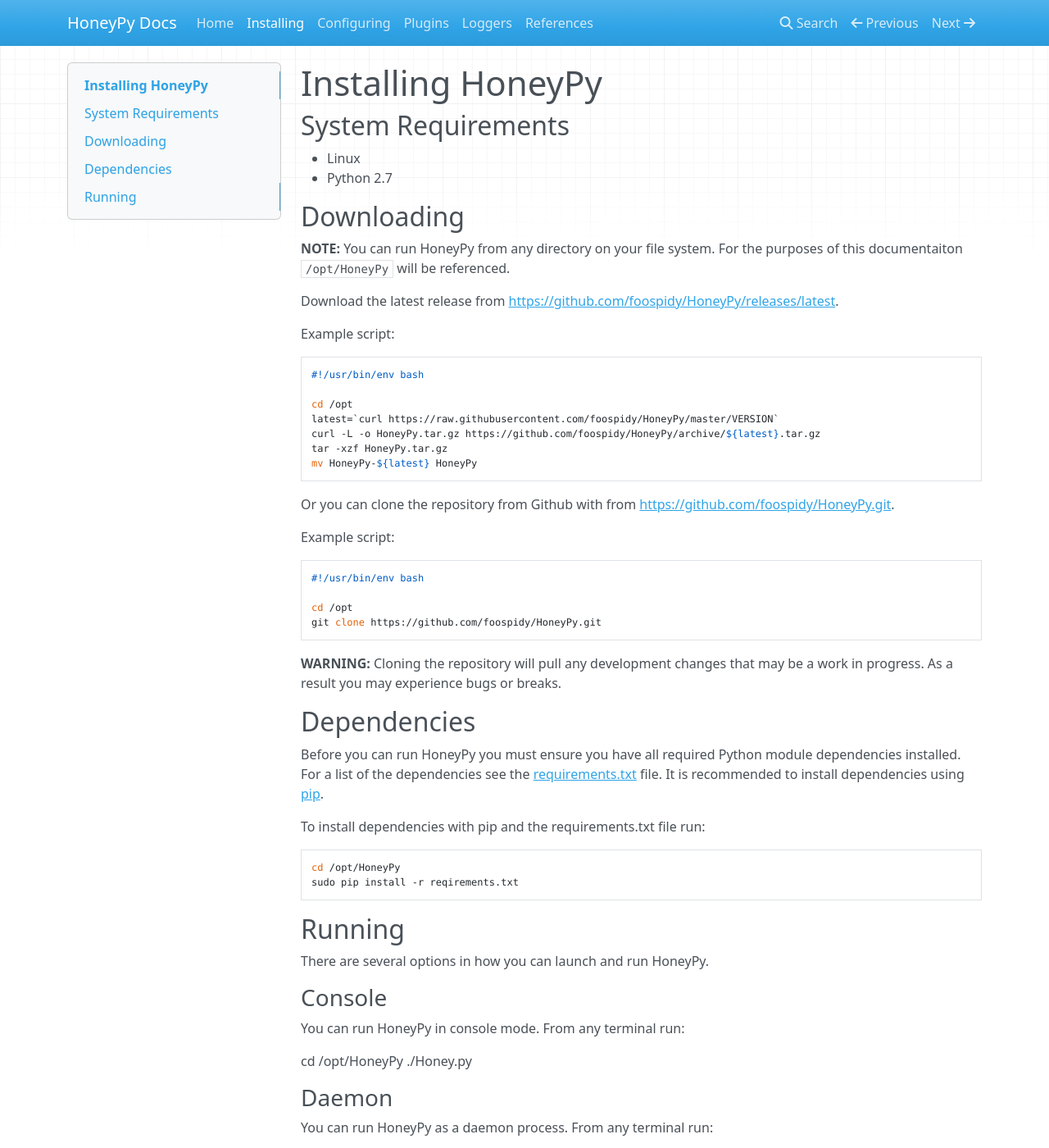
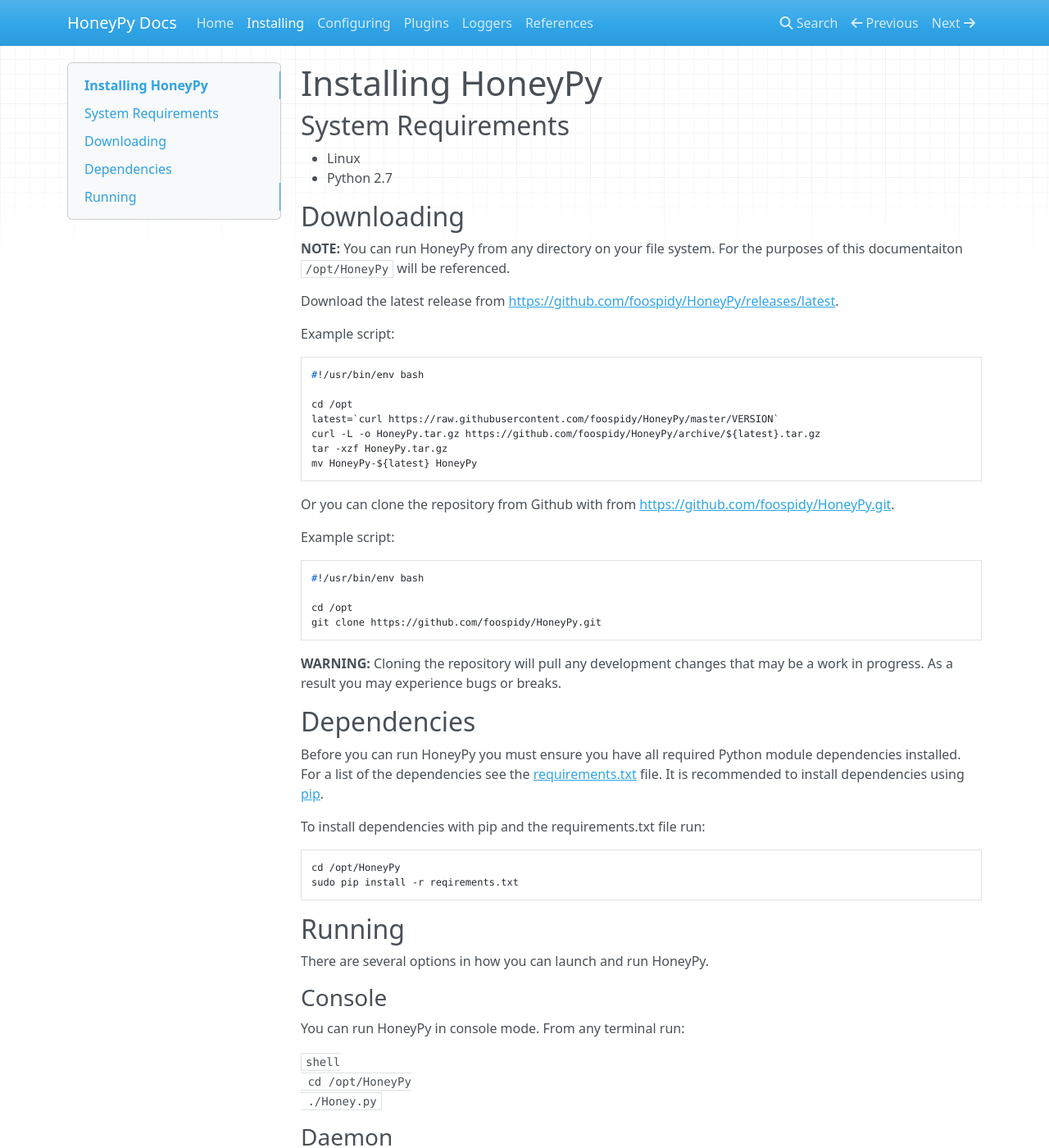
Before and after one commit to foospidy/HoneyPy, an MkDocs documentation site: the page built from docs/installing.md, in a window 1280 px wide and 1400 px high. Shown: the whole window at 82% size. Built offline with MkDocs 1.6.1, drawn with Linux system fonts in a browser that asks for light colours; nearby versions of some CDN libraries; old or Windows-style settings are respelled for this version of MkDocs.

Commit message:
docs update

````diff
--- a/docs/installing.md
+++ b/docs/installing.md
@@ -13,7 +13,7 @@
 
 Example script:
 
-```
+```shell
 #!/usr/bin/env bash
 
 cd /opt
@@ -27,7 +27,7 @@
 
 Example script:
 
-```
+```shell
 #!/usr/bin/env bash
 
 cd /opt
@@ -42,8 +42,7 @@
 
 To install dependencies with pip and the requirements.txt file run:
 
-
-```
+```shell
 cd /opt/HoneyPy
 sudo pip install -r reqirements.txt
 ```
@@ -56,10 +55,10 @@
 
 You can run HoneyPy in console mode. From any terminal run:
 
-
+ ```shell
  cd /opt/HoneyPy
  ./Honey.py
-
+ ```
 
 ### Daemon
 
````
